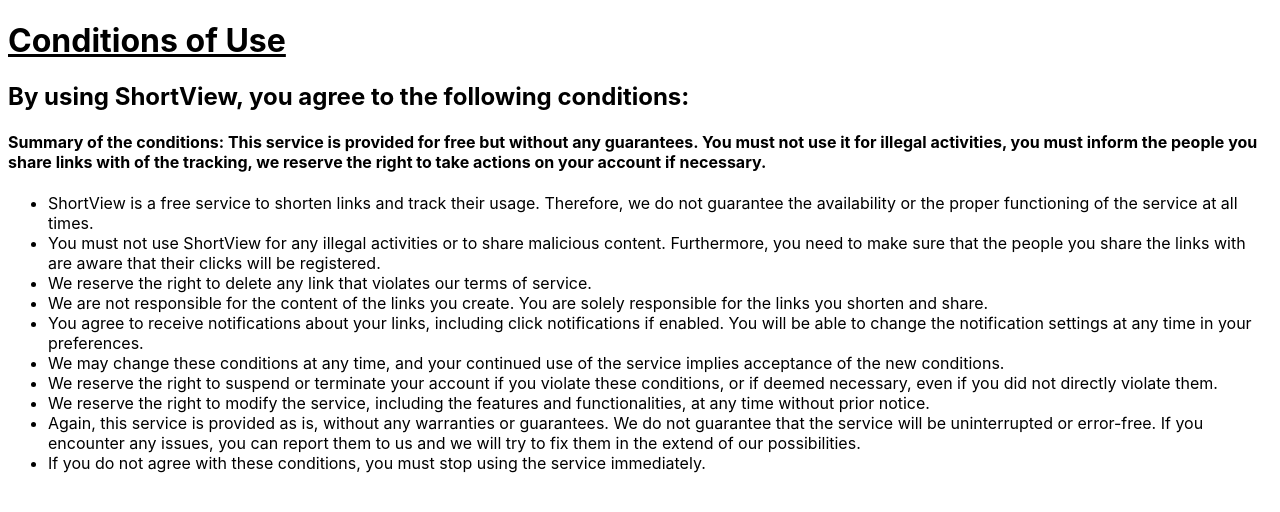
After one commit to ilwan07/ShortView, a Django app: page /shortview/info/conditions/ in a window 1280 px wide. The commit adds this page. Shown: the top 512 px of the page. Run offline with Django 5.2, Linux system fonts and the light colour scheme.

Commit message:
fixed a bug with registration form and added basic conditions of use

```diff
--- /dev/null
+++ b/shortview/templates/shortview/info/conditions.html
@@ -0,0 +1,33 @@
+{% load static %}
+
+<!DOCTYPE html>
+<html lang="en">
+<head>
+    <meta charset="UTF-8">
+    <title>ShortView | Conditions of Use</title>
+    <link rel="stylesheet" href="{% static 'shortview/css/style.css' %}">
+    <link rel="shortcut icon" type="image/png" href="{% static 'shortview/assets/icon_16.png' %}">
+</head>
+<body>
+    <h1><u>Conditions of Use</u></h1>
+    <h2>
+        By using ShortView, you agree to the following conditions:
+    </h2>
+    <h4>
+        Summary of the conditions: This service is provided for free but without any guarantees. You must not use it for illegal activities, you must
+        inform the people you share links with of the tracking, we reserve the right to take actions on your account if necessary.
+    </h4>
+    <ul>
+        <li>ShortView is a free service to shorten links and track their usage. Therefore, we do not guarantee the availability or the proper functioning of the service at all times.</li>
+        <li>You must not use ShortView for any illegal activities or to share malicious content. Furthermore, you need to make sure that the people you share the links with are aware that their clicks will be registered.</li>
+        <li>We reserve the right to delete any link that violates our terms of service.</li>
+        <li>We are not responsible for the content of the links you create. You are solely responsible for the links you shorten and share.</li>
+        <li>You agree to receive notifications about your links, including click notifications if enabled. You will be able to change the notification settings at any time in your preferences.</li>
+        <li>We may change these conditions at any time, and your continued use of the service implies acceptance of the new conditions.</li>
+        <li>We reserve the right to suspend or terminate your account if you violate these conditions, or if deemed necessary, even if you did not directly violate them.</li>
+        <li>We reserve the right to modify the service, including the features and functionalities, at any time without prior notice.</li>
+        <li>Again, this service is provided as is, without any warranties or guarantees. We do not guarantee that the service will be uninterrupted or error-free. If you encounter any issues, you can report them to us and we will try to fix them in the extend of our possibilities.</li>
+        <li>If you do not agree with these conditions, you must stop using the service immediately.</li>
+    </ul>
+</body>
+</html>
--- a/shortview/urls.py
+++ b/shortview/urls.py
@@ -7,8 +7,9 @@ urlpatterns = [
     path("auth/register/", views.register, name="register"),
     path("auth/login/", views.loginpage, name="loginpage"),
     path("auth/logout/", views.logoutpage, name="logoutpage"),
+    path("info/passwords/", views.password_info, name="password_info"),
+    path("info/conditions/", views.conditions, name="conditions"),
     path("preferences/", views.preferences, name="preferences"),
-    path("info/passwords/", views.password_info, name="password_info"),
     path("link/new/", views.new_link, name="new_link"),
     path("link/<int:link_id>/", views.redirect_link, name="redirect_link"),
     path("link/<int:link_id>/view/", views.view_link, name="view_link"),
--- a/shortview/views.py
+++ b/shortview/views.py
@@ -179,6 +179,13 @@ def password_info(request: HttpRequest):
     an informative page to explain to the user how passwords are stored
     """
     return render(request, "shortview/info/passwords.html")
+
+
+def conditions(request: HttpRequest):
+    """
+    an informative page to explain the conditions of use of the service
+    """
+    return render(request, "shortview/info/conditions.html")
 
 
 def preferences(request: HttpRequest):
```
Also changed, not shown: drafts.txt (+2 -9 lines), shortview/static/shortview/js/warn_exit.js (+6 -2 lines), shortview/templates/shortview/register.html (+5 -2 lines).
